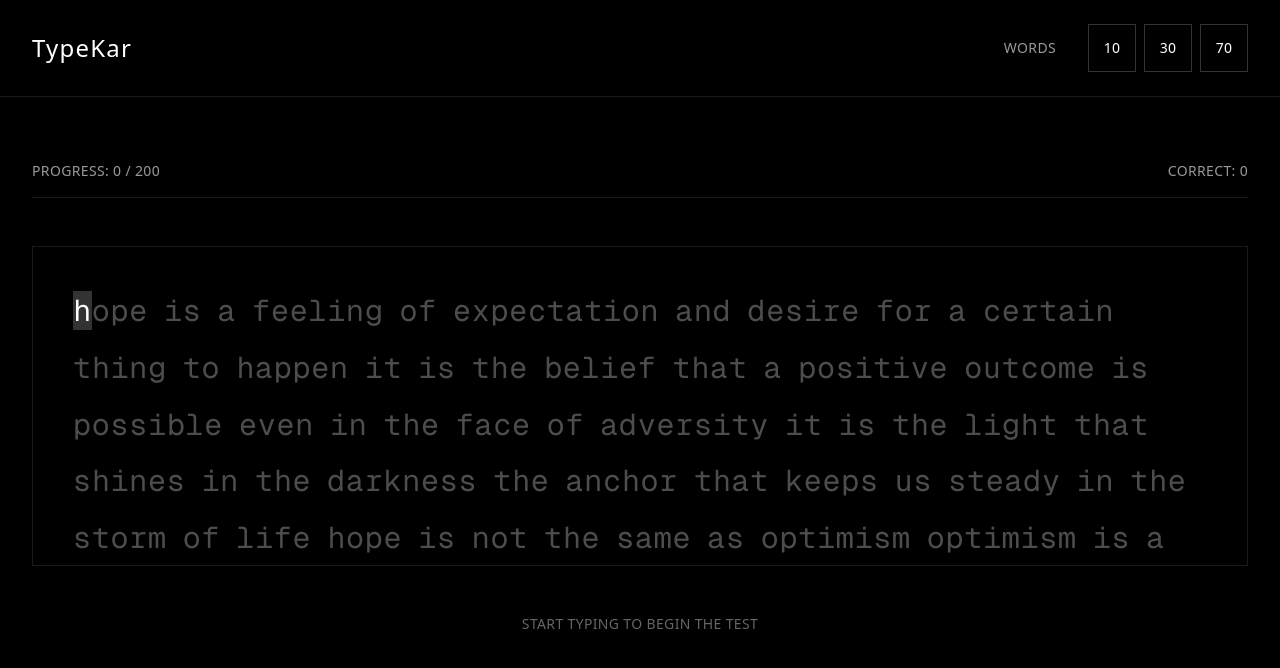
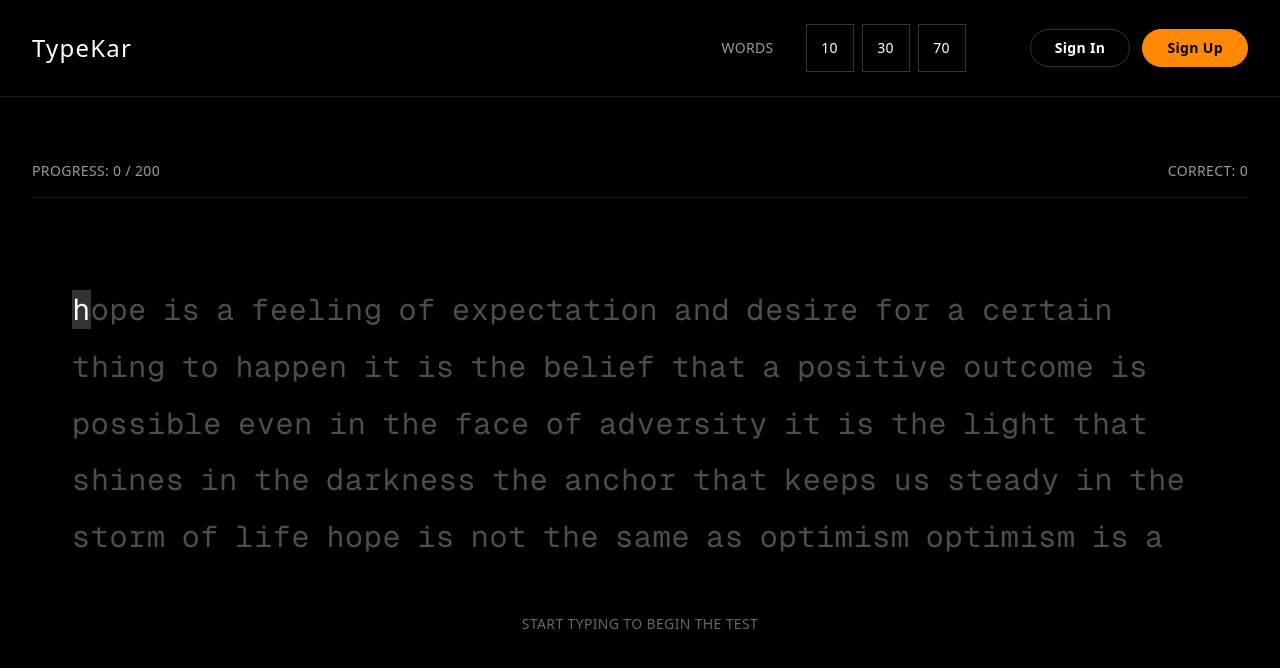
Before and after one commit to ankitmrmishra/typekar, a Next.js app: page / in a window 1280 px wide. Shown: the top 668 px of the page. Built offline with nearby package versions, Linux system fonts and the light colour scheme.

Commit message:
UI fixing is going on

```diff
--- a/app/page.tsx
+++ b/app/page.tsx
@@ -101,6 +101,25 @@ export default function Home() {
                   </button>
                 ))}
               </div>
+              {/* Auth Buttons */}
+              <div className="flex gap-3 ml-8">
+                <button
+                  className="px-6 py-2 border border-white/20 rounded-full text-sm font-semibold tracking-wide transition-all duration-200 hover:border-white hover:bg-white hover:text-black focus:outline-none focus:ring-2 focus:ring-white/40"
+                  onClick={() => {
+                    /* TODO: handle sign in */
+                  }}
+                >
+                  Sign In
+                </button>
+                <button
+                  className="px-6 py-2 border border-orange-400 bg-orange-400 text-black rounded-full text-sm font-semibold tracking-wide transition-all duration-200 hover:bg-orange-500 hover:border-orange-500 focus:outline-none focus:ring-2 focus:ring-orange-400/40"
+                  onClick={() => {
+                    /* TODO: handle sign up */
+                  }}
+                >
+                  Sign Up
+                </button>
+              </div>
             </div>
           </div>
         </div>
@@ -167,7 +186,7 @@ export default function Home() {
 
             {/* Typing Area - smooth vertical scroll */}
             <div
-              className="border border-white/10 p-10 bg-black overflow-hidden"
+              className=" p-10 bg-black overflow-hidden"
               style={{ height: `${VISIBLE_LINES * LINE_HEIGHT_REM * 2}rem` }}
             >
               <div
--- a/package.json
+++ b/package.json
@@ -14,6 +14,7 @@
     "class-variance-authority": "^0.7.1",
     "clsx": "^2.1.1",
     "lucide-react": "^0.525.0",
+    "motion": "^12.23.11",
     "next": "15.4.2",
     "react": "19.1.0",
     "react-dom": "19.1.0",
```
Also changed, not shown: 1 other file (tests, documents, lock files or other folders).
